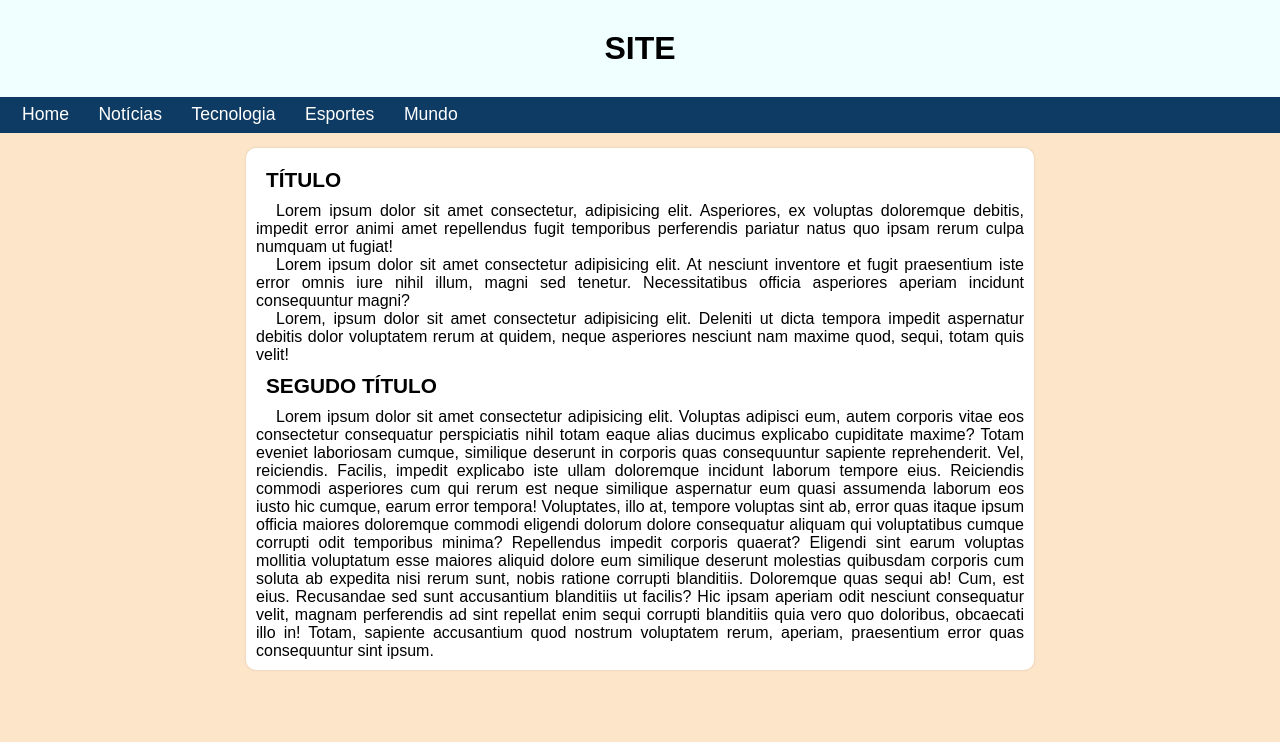
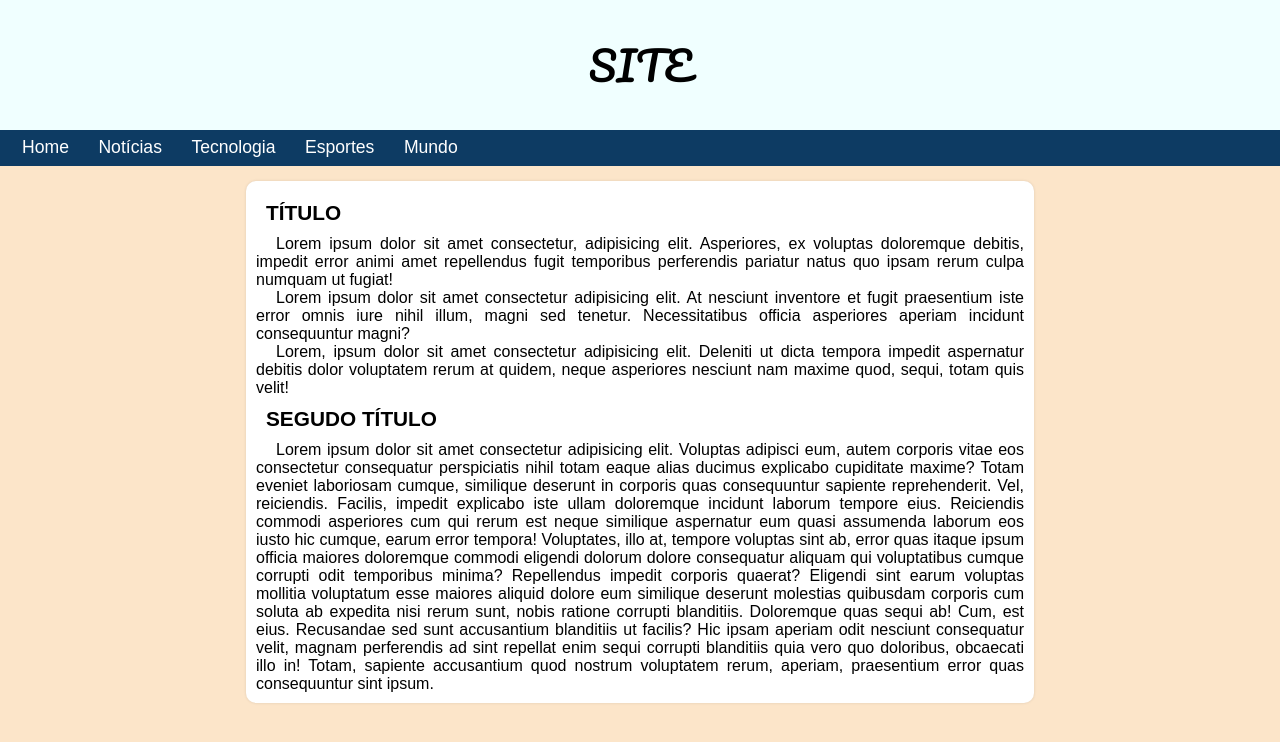
Before and after one commit to guibaumer/modulo4, a plain HTML site: page projeto3/index.html in a window 1280 px wide. Drawn offline with nearby package versions, Linux system fonts and the light colour scheme.

Commit message:
acabando

```diff
--- a/projeto3/estilos/style-media.css
+++ b/projeto3/estilos/style-media.css
@@ -19,6 +19,8 @@
     }
     h1 {
         padding: 30px;
+        margin: 0px;
+        text-align: center;
     }
     a {
         color: white;
--- a/projeto3/estilos/style.css
+++ b/projeto3/estilos/style.css
@@ -1,5 +1,5 @@
 @charset "UTF-8";
-
+@import url('https://fonts.googleapis.com/css2?family=Pacifico&display=swap');
 * {
     margin: 0px;
     padding: 0px;
@@ -7,15 +7,20 @@
 }
 header {
     background-color: azure;
-
+    text-align: center;
 }
 body {
     background-color: rgb(252, 229, 201);
 }
 h1 {
-    padding: 20px;
-    padding-bottom: 15px;
-    display: inline-block;
+    padding: 0px;
+    padding-bottom: 2px;
+    display: block;
+    margin: auto;
+    font-family: 'Pacifico', 'cursive';
+    font-weight: normal;
+    margin-right: 48px;
+    font-size: 2.5em;
 }
 li {
     list-style-type: none;
```
